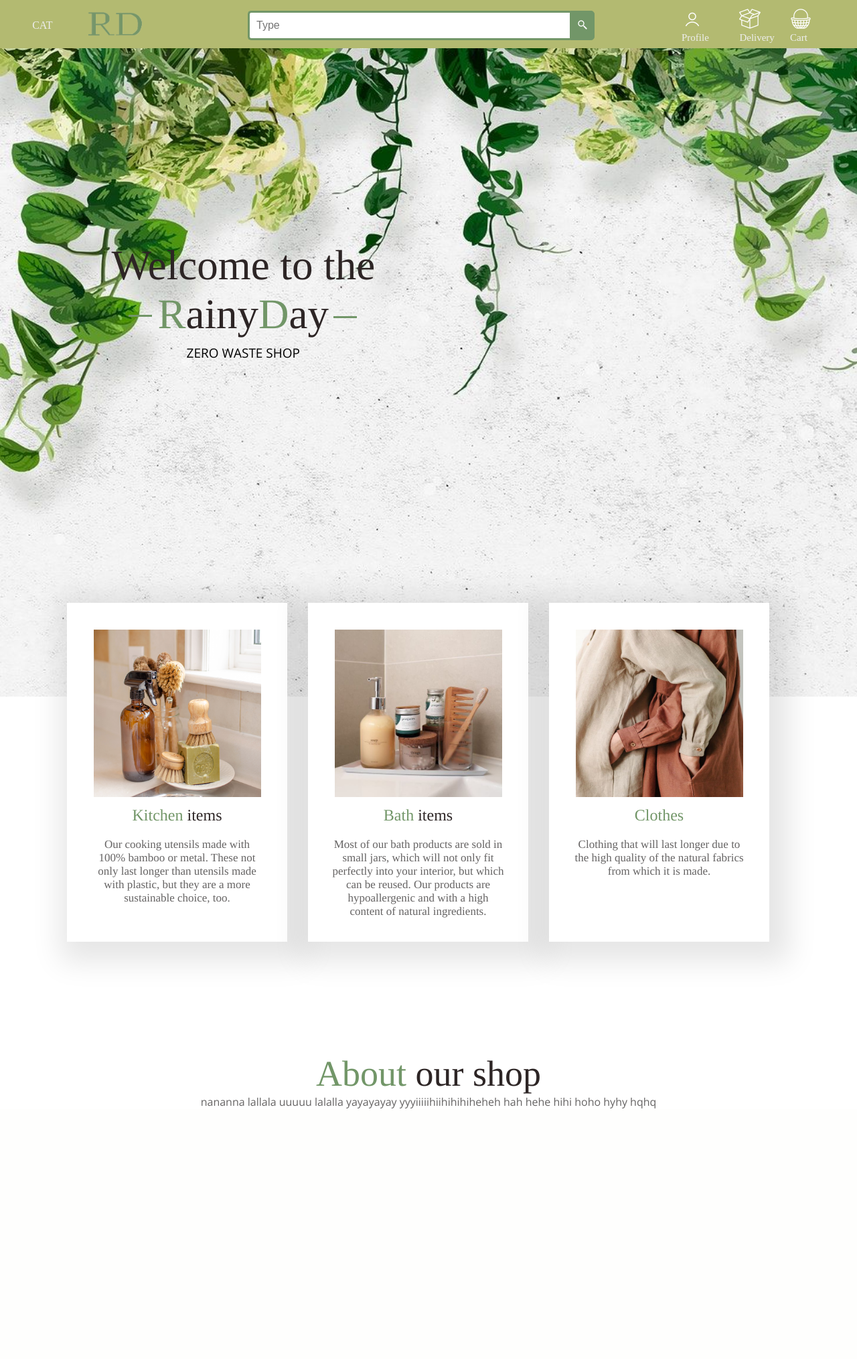
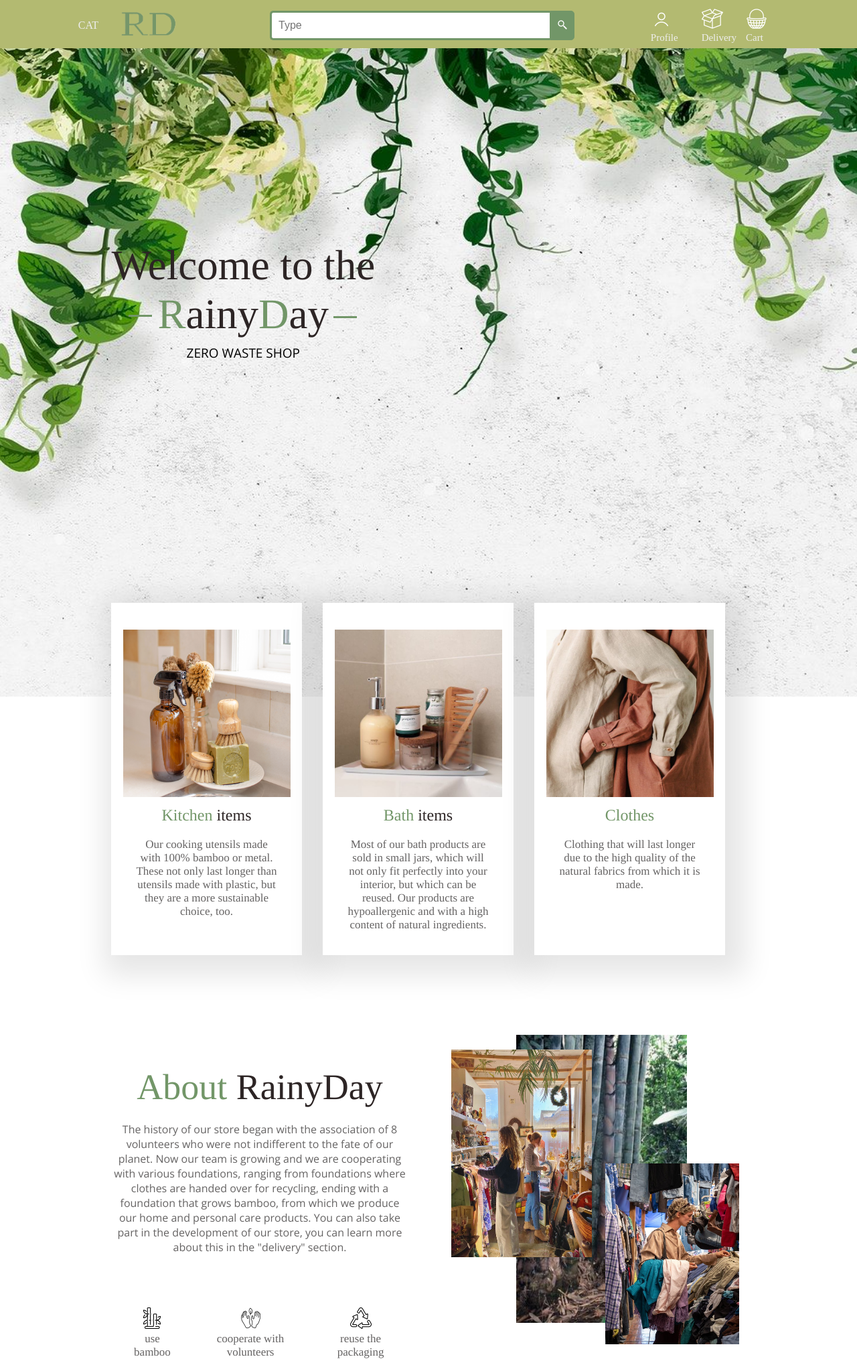
Before and after one commit to SemenovaLiza/zerowaste_shop, a Django app: page / in a window 1280 px wide. Shown: the whole page at 67% size. Before the commit the page ends 1655 px from the top, so only its background shows below. Run offline with Django 3.2, Linux system fonts and the light colour scheme.

Commit message:
about section on index page was finished

```diff
--- a/store/static/css/style.css
+++ b/store/static/css/style.css
@@ -14,7 +14,7 @@ header {
     height: 130vh;
 }
 .container {
-    margin: 0px 100px;
+    margin: 0px 166px;
 }
 .header-line {
     position: fixed;
@@ -171,25 +171,73 @@ header {
     color:#729668;
 }
 
+
 .about {
     margin-top: 166px;
 }
-.about-title {
+.about-text {
     font-family: 'Tinos', serif;
     font-size: 54px;
     font-weight: 400px;
     color: rgb(45, 37, 37);
-    font-weight: 444px;
+    width: 444px;
+    text-align: center;
+}
+.about-text span{
+    color: #729668;
+}
+.about-desc {
+    font-size: 16px;
+    font-weight: 400px;
+    font-family: 'Open Sans', sans-serif;
+    width: 444px;
+    color: #656363;
     text-align: center;
     margin-top: 21px;
 }
-.about-title span{
-    color: #729668;
+.about-items {
+    display: flex;
+    width: 444px;
+    justify-content: center;
+    margin-left: 34px;
+    margin-top: 79px;
+
 }
-.about-desc {
+.about-icons {
+    margin-right: 60px;
+    font-family: 'Tinos', serif;
+    font-size: 17px;
+    font-weight: 400px;
+    text-align: center;
     color: #656363;
-    font-family: 'Open Sans', sans-serif;
-    font-size: 16px;
-    font-weight: 444px;
-    text-align: center;
 }
+.about-icons span {
+    display: block;
+}
+.about-holder {
+    display: flex;
+    justify-content: space-between;
+}
+.about-images {
+    position: relative;
+    margin-top: 45px;
+    right: 50px;
+}
+.images-1 {
+    position: absolute;
+    z-index: 0;
+    top: -92px;
+    right: 38px;
+}
+.images-2 {
+    position: absolute;
+    z-index: 0;
+    top: -70px;
+    right: 180px;
+}
+.images-3 {
+    position: absolute;
+    z-index: 999;
+    top: 100px;
+    right: -40px;
+}
--- a/store/templates/products/index.html
+++ b/store/templates/products/index.html
@@ -121,14 +121,40 @@
         </div>
       </div>
     </div>
-
     <div class='about'>
       <div class='container'>
-        <div class='about-title'>
-          <span>About</span> our shop
-        </div>
-        <div class='about-desc'>
-          nananna lallala uuuuu lalalla yayayayay yyyiiiiihiihihihiheheh hah hehe hihi hoho hyhy hqhq
+        <div class='about-holder'>
+          <div class='about-info'>
+            <div class='about-text'>
+              <span>About</span> RainyDay
+            </div>
+            <div class='about-desc'>
+              The history of our store began with the association of 8 volunteers
+              who were not indifferent to the fate of our planet.
+              Now our team is growing and we are cooperating with various foundations,
+              ranging from foundations where clothes are handed over for recycling,
+              ending with a foundation that grows bamboo, from which we produce our
+              home and personal care products. You can also take part in the development
+              of our store, you can learn more about this in the "delivery" section.
+            </div>
+            <div class='about-items'>
+              <div class='about-icons'>
+                <img src='static/img/bamboo-icon.png'> <span>use bamboo</span>
+              </div>
+              <div class='about-icons'>
+                <img src='static/img/volunteer-icon.png'> <span>cooperate with volunteers</span>
+              </div>
+              <div class='about-icons'>
+                <img src='static/img/reuse-icon.png'> <span>reuse the packaging</span>
+              </div>
+            </div>
+          </div>
+
+          <div class='about-images'>
+            <img class='images-1' src='static/img/bamboo-image.jpg' width="255" height="430">
+            <img class='images-3' src='static/img/produce-image.jpg' width="200" height="270">
+            <img class='images-2' src='static/img/produce-2-image.jpg' width="210" height="310">
+          </div>
         </div>
       </div>
     </div>
```
Also changed, not shown: store/static/img/about2.jpg (added), store/static/img/bamboo-icon.png (added), store/static/img/bamboo-image.jpg (added), store/static/img/produce-2-image.jpg (added), store/static/img/produce-image.jpg (added), store/static/img/reuse-icon.png (added), store/static/img/volunteer-icon.png (added), 3 other files.
